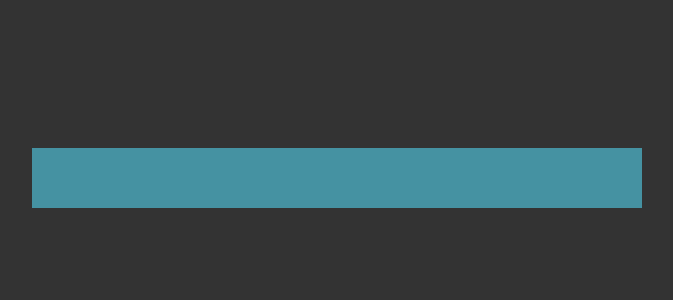
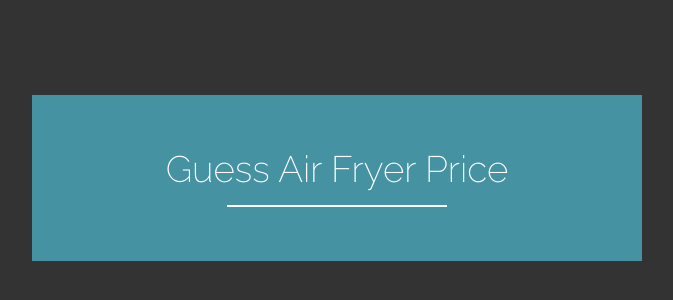
Before and after one commit to MGKing07/my-spidr-code, a React (Create React App) app: page / in a window 1280 px wide. Shown: the part 222-522 px from the top of the page, without its empty margins (303-976 px from the left). Built offline with nearby package versions, Linux system fonts and the light colour scheme.

Commit message:
Added label to form I am going to implement

```diff
--- a/src/App.css
+++ b/src/App.css
@@ -10,4 +10,19 @@
   background-color: rgba(71,157,175,.9);
   width: 550px;
   padding: 30px;
+  color: #fff;
 }
+
+h1 {
+  line-height: 1.1;
+  font-size: 2.3em;
+  font-weight: inherit;
+  text-align: center;
+}
+
+.TextL {
+  height: 2px;
+  width: 220px;
+  background-color: #fff;
+  margin: 15px auto 0;
+}
--- a/src/App.js
+++ b/src/App.js
@@ -5,7 +5,9 @@ function App() {
   return (
     <div className="App">
       <div className='GuessBox'>
-
+        <h1>
+          Guess Air Fryer Price<div className="TextL"></div>
+        </h1>
       </div>
     </div>
   );
```
